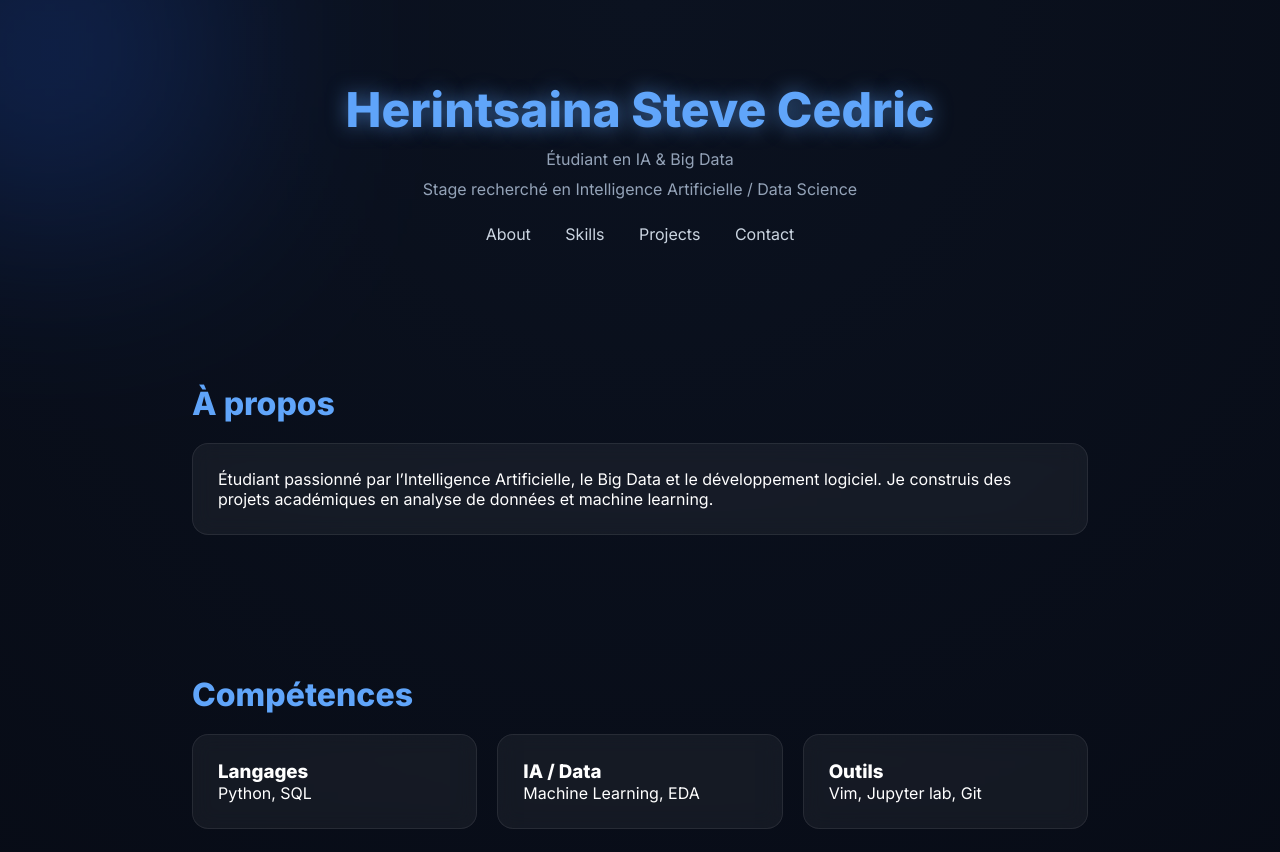
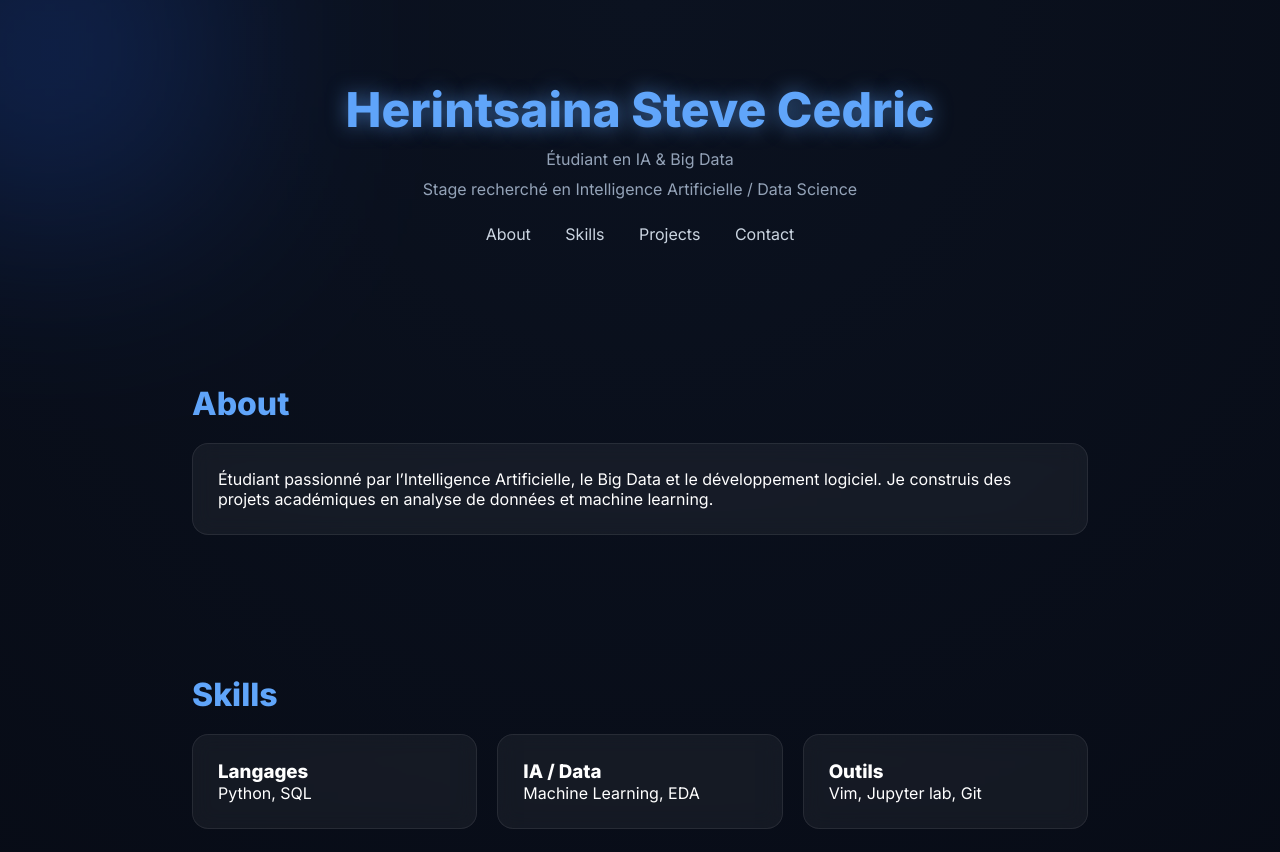
Before and after one commit to CedricRan/CedricRan.github.io, a plain HTML site: page index.html in a window 1280 px wide. Shown: the top 852 px of the page. Drawn offline with Linux system fonts and the light colour scheme.

Commit message:
Amelioration

```diff
--- a/index.html
+++ b/index.html
@@ -149,7 +149,7 @@ footer {
 </header>
 
 <section id="about">
-  <h2>À propos</h2>
+  <h2>About</h2>
   <div class="card">
     Étudiant passionné par l’Intelligence Artificielle, le Big Data et le développement logiciel.
     Je construis des projets académiques en analyse de données et machine learning.
@@ -157,7 +157,7 @@ footer {
 </section>
 
 <section id="skills">
-  <h2>Compétences</h2>
+  <h2>Skills</h2>
 
   <div class="grid">
 
```
